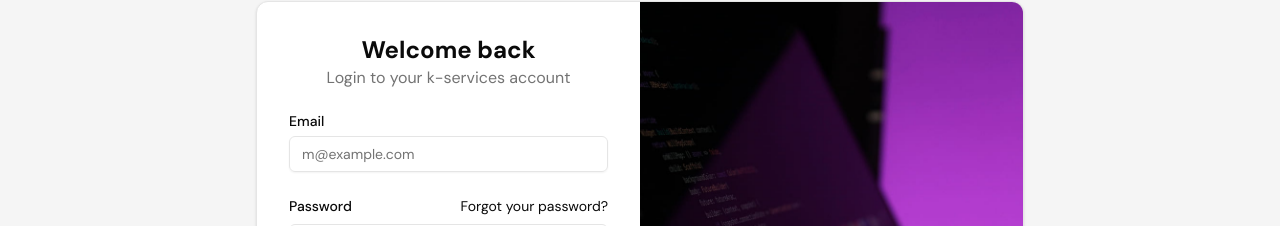
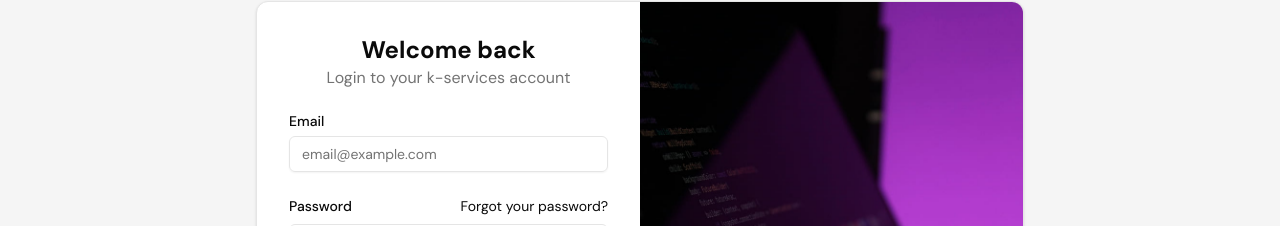
Before and after one commit to Kr1m0000/Kr1m0000-k-services-web, a Next.js app: page /login in a window 1280 px wide. Shown: the part 253-479 px from the top of the page. Built offline with nearby package versions, Linux system fonts and the light colour scheme.

Commit message:
small fix

```diff
--- a/src/app/login/page.tsx
+++ b/src/app/login/page.tsx
@@ -2,7 +2,7 @@ import { AuthForm } from "@/components/login-form"
 
 export default function LoginPage() {
   return (
-    <div className="flex min-h-svh flex-col items-center justify-center bg-muted p-6 md:p-10">
+    <div className="flex min-h-svh flex-col items-center justify-center bg-muted">
       <div className="w-full max-w-sm md:max-w-3xl">
         <AuthForm />
       </div>
--- a/src/components/login-form.tsx
+++ b/src/components/login-form.tsx
@@ -35,7 +35,7 @@ export function AuthForm({ className, ...props }: React.ComponentProps<"div">) {
                 <Input
                   id="email"
                   type="email"
-                  placeholder="m@example.com"
+                  placeholder="email@example.com"
                   required
                 />
               </div>
```
